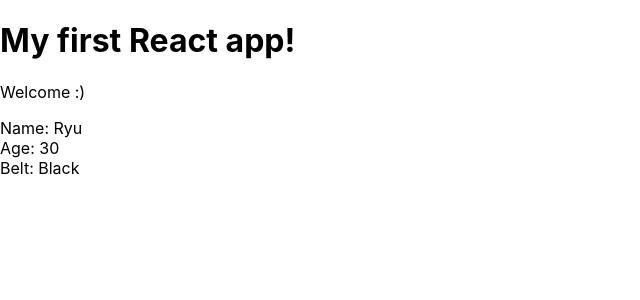
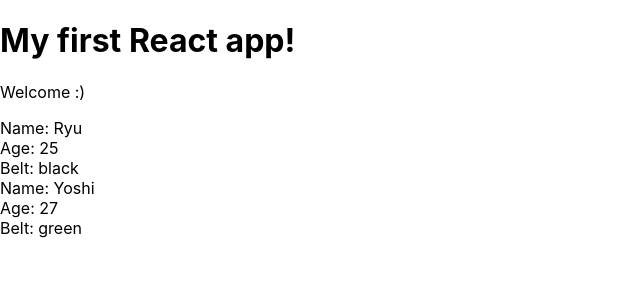
Before and after one commit to dyanagi/tutorial_react, a React (Create React App) app in the folder myapp/: page / in a window 1280 px wide. Shown: the top 300 px of the page, without its empty margins (0-640 px from the left). Built offline with nearby package versions, Linux system fonts and the light colour scheme.

Commit message:
Tutorial 12-13 Components (Ninjas)

```diff
--- a/myapp/src/App.js
+++ b/myapp/src/App.js
@@ -6,7 +6,8 @@ function App() {
     <div className="App">
       <h1>My first React app!</h1>
       <p>Welcome :)</p>
-      <Ninja />
+      <Ninja name="Ryu" age="25" belt="black" />
+      <Ninja name="Yoshi" age="27" belt="green" />
     </div>
   );
 }
--- a/myapp/src/Ninjas.js
+++ b/myapp/src/Ninjas.js
@@ -1,13 +1,14 @@
 import React from 'react';
 
-function Ninjas() {
-  return (
-    <div className="ninja">
-      <div>Name: Ryu</div>
-      <div>Age: 30</div>
-      <div>Belt: Black</div>
-    </div>
-  );
+function Ninjas(props) {
+    const { name, age, belt } = props;
+    return (
+        <div className="ninja">
+            <div>Name: {name}</div>
+            <div>Age: {age}</div>
+            <div>Belt: {belt}</div>
+        </div>
+    );
 }
 
 export default Ninjas;
```
Also changed, not shown: 1 other file (tests, documents, lock files or other folders).
